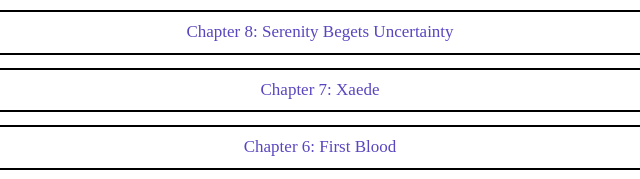
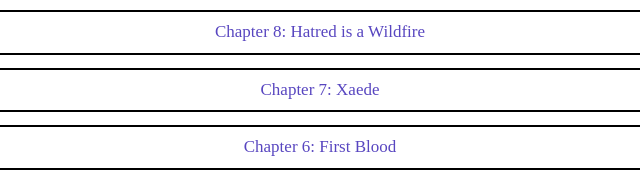
Before and after one commit to HarryS2496/Kings-Fist-Webnovel, a plain HTML site: page index.html in a window 1280 px wide. Shown: the part 430-609 px from the top of the page, 320-960 px from the left. Drawn offline with Linux system fonts and the light colour scheme; a web font is replaced by a local one.

Commit message:
Update Chapter 8 title

```diff
--- a/index.html
+++ b/index.html
@@ -22,7 +22,7 @@
       <h2>Chapters</h2>
       <ul id="chapter-list">
         <li><a href="chapter.html?num=9">Chapter 9: What Do You Wish To Carve Into This World?</a></li>
-        <li><a href="chapter.html?num=8">Chapter 8: Serenity Begets Uncertainty</a></li>
+        <li><a href="chapter.html?num=8">Chapter 8: Hatred is a Wildfire</a></li>
         <li><a href="chapter.html?num=7">Chapter 7: Xaede</a></li>
         <li><a href="chapter.html?num=6">Chapter 6: First Blood</a></li>
         <li><a href="chapter.html?num=5">Chapter 5: Honey After Gruel</a></li>
```
